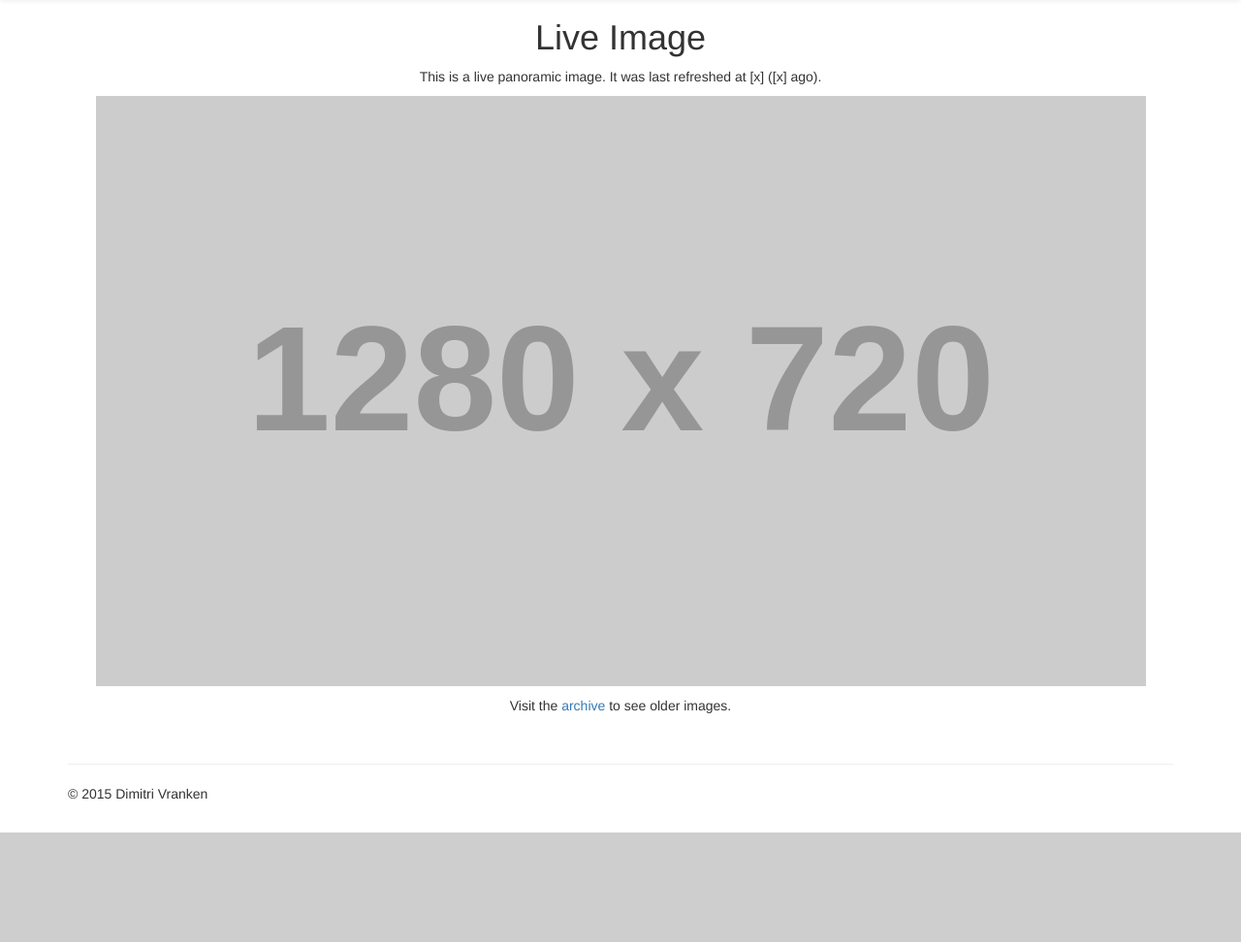
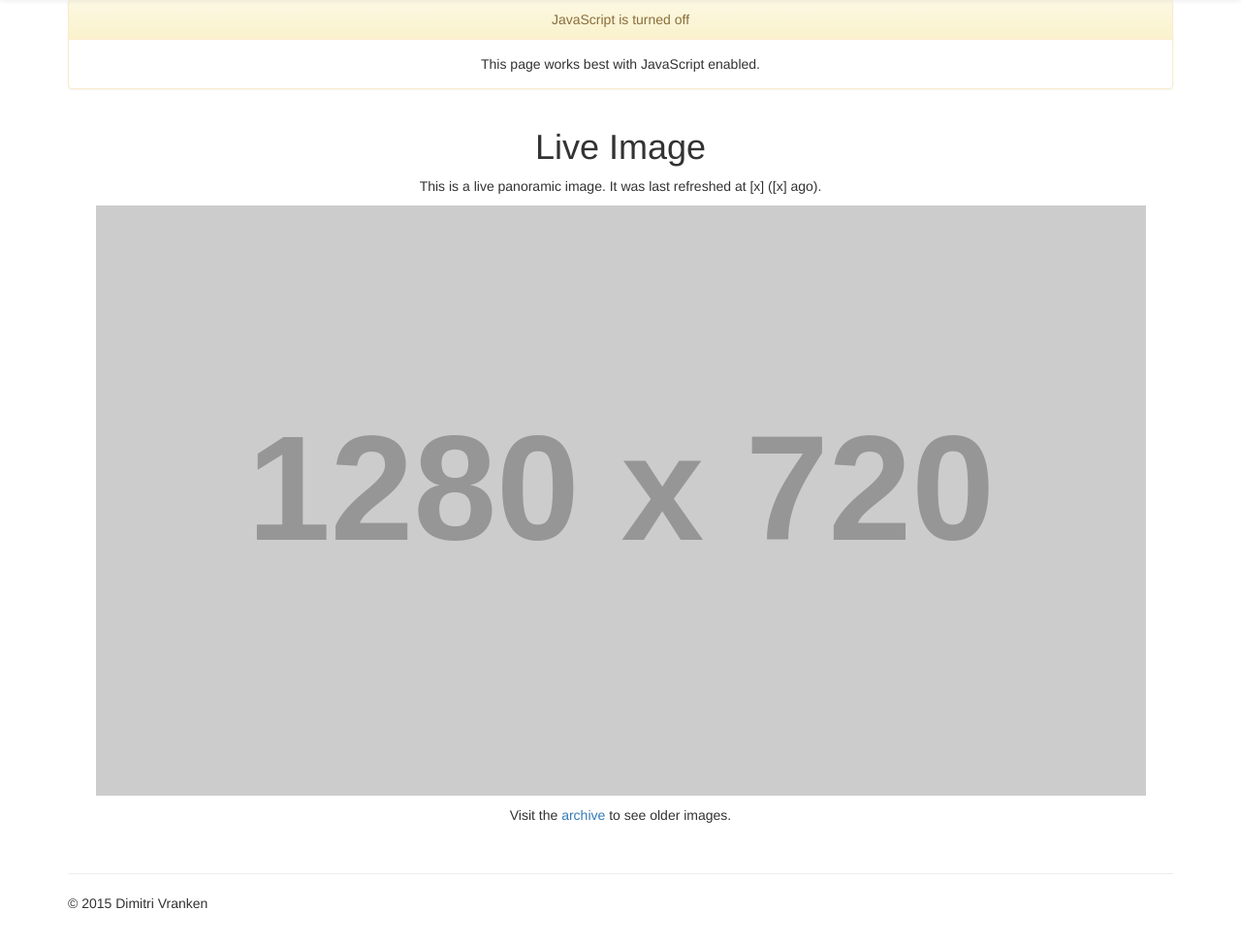
Before and after one commit to drasive/panorama-website, a PHP site: page / in a window 1280 px wide. Shown: the part 51-1023 px from the top of the page at 97% size. Before the commit the page ends 910 px from the top, so only its background shows below. Run offline with PHP 8.4, Linux system fonts and the light colour scheme; grey boxes labelled with a size stand in for pictures from a placeholder-image service; some libraries are stand-ins or nearby versions.

Commit message:
[Website] Added a noscript warning to the index page

```diff
--- /dev/null
+++ b/Website/wwwroot/_noscript_warning.html
@@ -0,0 +1,15 @@
+<div class="container noscript">
+    <div class="row">
+        <div class="col-xs-12 text-center">
+            <div class="panel panel-warning">
+                <div class="panel-heading">
+                    JavaScript is turned off
+                </div>
+
+                <div class="panel-body">
+                    This page works best with JavaScript enabled.
+                </div>
+            </div>
+        </div>
+    </div>
+</div>
--- a/Website/wwwroot/index.php
+++ b/Website/wwwroot/index.php
@@ -31,7 +31,9 @@
     require("_functions.php");
 
     SetActivePage('index');
-    require("_header.php")
+    require("_header.php");
+
+    include("_noscript_warning.html");
     ?>
 
     <div class="container">
```
